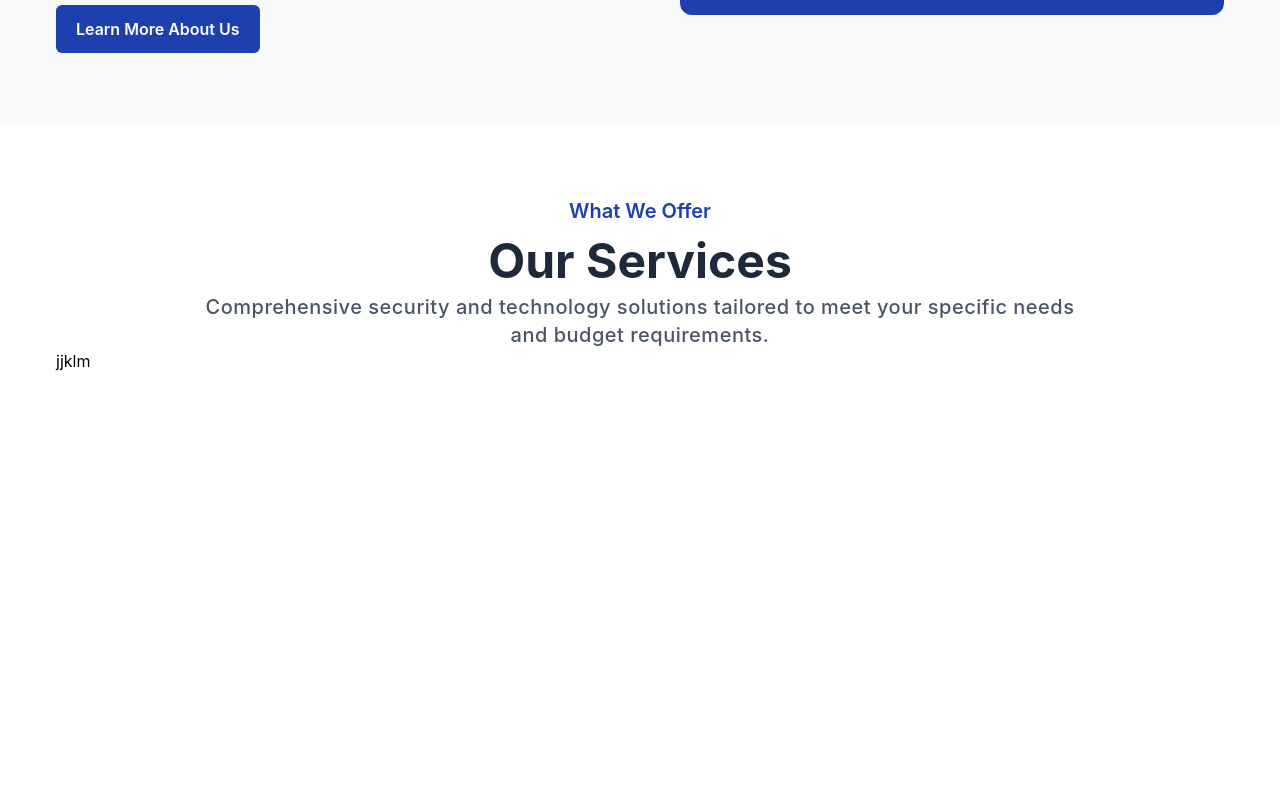
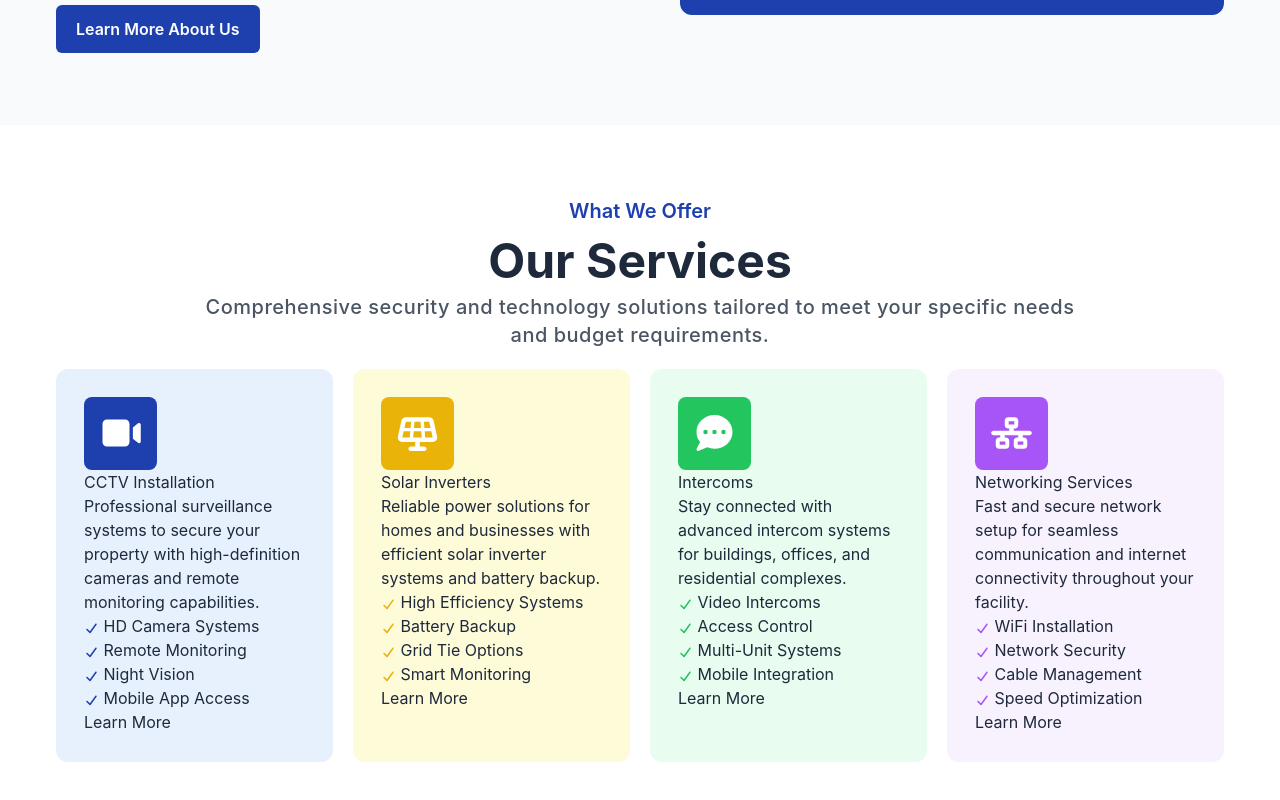
Before and after one commit to Adeleyeshina/vydaltech, a Vue app: page / in a window 1280 px wide. Shown: the part 1428-2228 px from the top of the page. Before the commit the page ends 1873 px from the top, so only its background shows below. Built offline with nearby package versions, Linux system fonts and the light colour scheme.

Commit message:
service page first commit

```diff
--- a/src/components/ServiceCard.vue
+++ b/src/components/ServiceCard.vue
@@ -1,9 +1,48 @@
 <script setup lang="ts">
+import { defineProps } from 'vue';
+defineProps({
+    icon: String,
+    title: String,
+    description: String,
+    serviceDetailsList: Array,
+    color: {
+        type: Object,
+        required : true
+    }
+})
+
+
 
 </script>
 
 <template>
-    <article>
-        jjklm
+    <article
+        :class="['p-7 rounded-xl shadow--lg duration-250 ease-in-out hover:shadow-xl hover:-translate-y-1.5 text-secondary',color.bgColor]">
+        <div>
+            <div :class="`px-3.5 py-3 md:py-4.5 rounded-lg w-fit ${color.iconBgColor}`">
+                <font-awesome-icon :icon="icon" class="text-white text-4xl" />
+            </div>
+            <div>
+                <h2>{{ title }}</h2>
+                <p>
+                    {{ description }}
+                </p>
+                <ul>
+                    <li v-for="(items, idx) in serviceDetailsList" :key="idx">
+                        <font-awesome-icon icon="fa-check" :class="`text-xs`"
+                            :style="{ color: color.iconBgColor.slice(4, -1) }" />
+                        {{ items }}
+                    </li>
+                </ul>
+            </div>
+
+            <button>Learn More </button>
+        </div>
     </article>
 </template>
+
+<script lang="ts">
+export default {
+    name : 'ServiceCard'
+}
+</script>
--- a/src/components/home/HomeServiceSection.vue
+++ b/src/components/home/HomeServiceSection.vue
@@ -1,5 +1,7 @@
 <script setup lang="ts">
-import ServiceCard from '../ServiceCard.vue'
+import { serviceCardDetails } from './homeData';
+import ServiceCard from '../ServiceCard.vue';
+
 
 </script>
 
@@ -9,7 +11,7 @@ import ServiceCard from '../ServiceCard.vue'
             <h3 class="text-[#1e40af] font-semibold text-xl">
                 What We Offer
             </h3>
-            <h2 class="text-headingText headingStyle md:mt-3 text-center">
+            <h2 class="text-headingText headingStyle mt-2 md:mt-3 text-center">
                 Our Services
             </h2>
             <p class="text-body-color font-medium text-base md:text-xl tracking-wide mt-2   lg:w-4xl mx-auto">
@@ -18,15 +20,14 @@ import ServiceCard from '../ServiceCard.vue'
             </p>
         </div>
 
-        <div>
-            <service-card />
+        <div class="grid grid-cols-1 md:grid-cols-2 mt-5 xl:grid-cols-4 gap-5 gap-y-6 justify-between">
+            <service-card v-for="({ icon, title, serviceDetailsList, description, color }, index) in serviceCardDetails"
+                :key="index" :icon="icon" :title="title" :description="description"
+                :service-details-list="serviceDetailsList" :color="color" />
         </div>
     </section>
 </template>
 
 <script lang="ts">
-export default {
-  components: { ServiceCard },
-    name: "HomeServiceSection"
-}
+
 </script>
--- a/src/components/home/homeData.ts
+++ b/src/components/home/homeData.ts
@@ -21,3 +21,46 @@ export const shortAboutContent = [
         description : 'Budget-friendly options'
     },
 ]
+
+export const serviceCardDetails = [
+    {
+        icon: 'fa-video',
+        title: 'CCTV Installation ',
+        description: 'Professional surveillance systems to secure your property with high-definition cameras and remote monitoring capabilities.',
+        serviceDetailsList: ['HD Camera Systems', 'Remote Monitoring', 'Night Vision', 'Mobile App Access'],
+        color: {
+            bgColor: 'bg-[#e7f1fe]',
+            iconBgColor : 'bg-[#1e40af]'
+        }
+    },
+    {
+        icon: 'fa-solar-panel',
+        title: 'Solar Inverters',
+        description: 'Reliable power solutions for homes and businesses with efficient solar inverter systems and battery backup.',
+        serviceDetailsList: ['High Efficiency Systems', 'Battery Backup', 'Grid Tie Options', 'Smart Monitoring'],
+        color: {
+            bgColor: 'bg-[#fefbd9]',
+            iconBgColor : 'bg-[#eab308]'
+        }
+    },
+    {
+        icon: 'fa-comment-dots',
+        title: 'Intercoms',
+        description: 'Stay connected with advanced intercom systems for buildings, offices, and residential complexes.',
+        serviceDetailsList: ['Video Intercoms', 'Access Control', 'Multi-Unit Systems', 'Mobile Integration'],
+        color: {
+            bgColor: 'bg-[#e8fcef]',
+            iconBgColor : 'bg-[#22c55e]'
+        }
+    },
+    {
+        icon: 'fa-network-wired',
+        title: 'Networking Services',
+        description: 'Fast and secure network setup for seamless communication and internet connectivity throughout your facility.',
+        serviceDetailsList: ['WiFi Installation', 'Network Security', 'Cable Management', 'Speed Optimization'],
+        color: {
+            bgColor: 'bg-[#f8f2ff]',
+            iconBgColor : 'bg-[#a855f7]'
+        }
+    },
+]
--- a/src/main.ts
+++ b/src/main.ts
@@ -5,10 +5,10 @@ import router from './router'
 
 import 'primeicons/primeicons.css'
 import { library } from '@fortawesome/fontawesome-svg-core';
-import { faShieldHalved, faHome, faPhone, faBars, faTimes,faCalendar, faCheck, faAward, faHeadset,faDollarSign } from '@fortawesome/free-solid-svg-icons';
+import { faShieldHalved, faHome, faPhone, faBars, faTimes,faCalendar, faCheck, faAward, faHeadset,faDollarSign, faVideo, faSolarPanel, faNetworkWired, faCommentDots } from '@fortawesome/free-solid-svg-icons';
 import { FontAwesomeIcon } from '@fortawesome/vue-fontawesome';
 
-library.add(faShieldHalved, faHome, faPhone, faBars, faTimes, faCalendar,faCheck,faAward, faHeadset, faDollarSign)
+library.add(faShieldHalved, faHome, faPhone, faBars, faTimes, faCalendar,faCheck,faAward, faHeadset, faDollarSign,faVideo, faSolarPanel, faNetworkWired, faCommentDots)
 
 const app = createApp(App)
 app.use(router)
```
